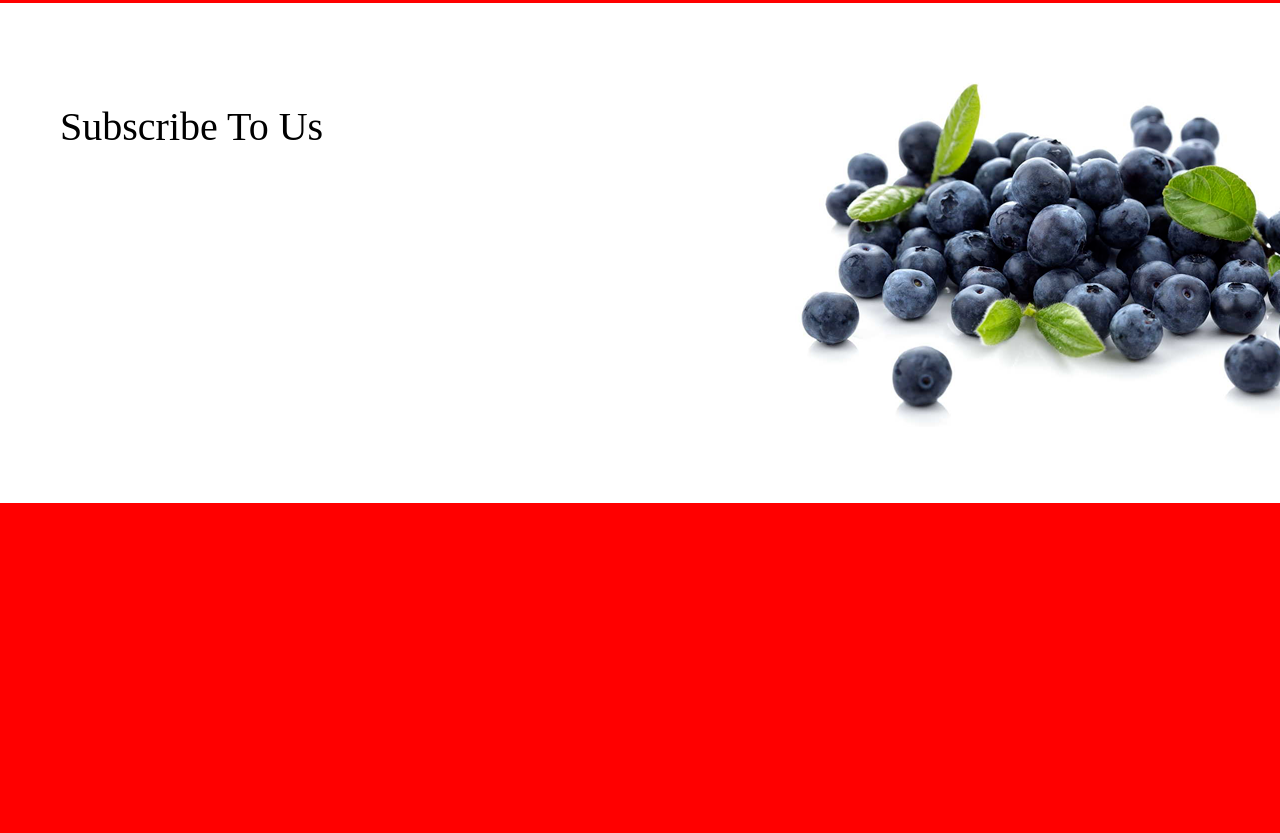
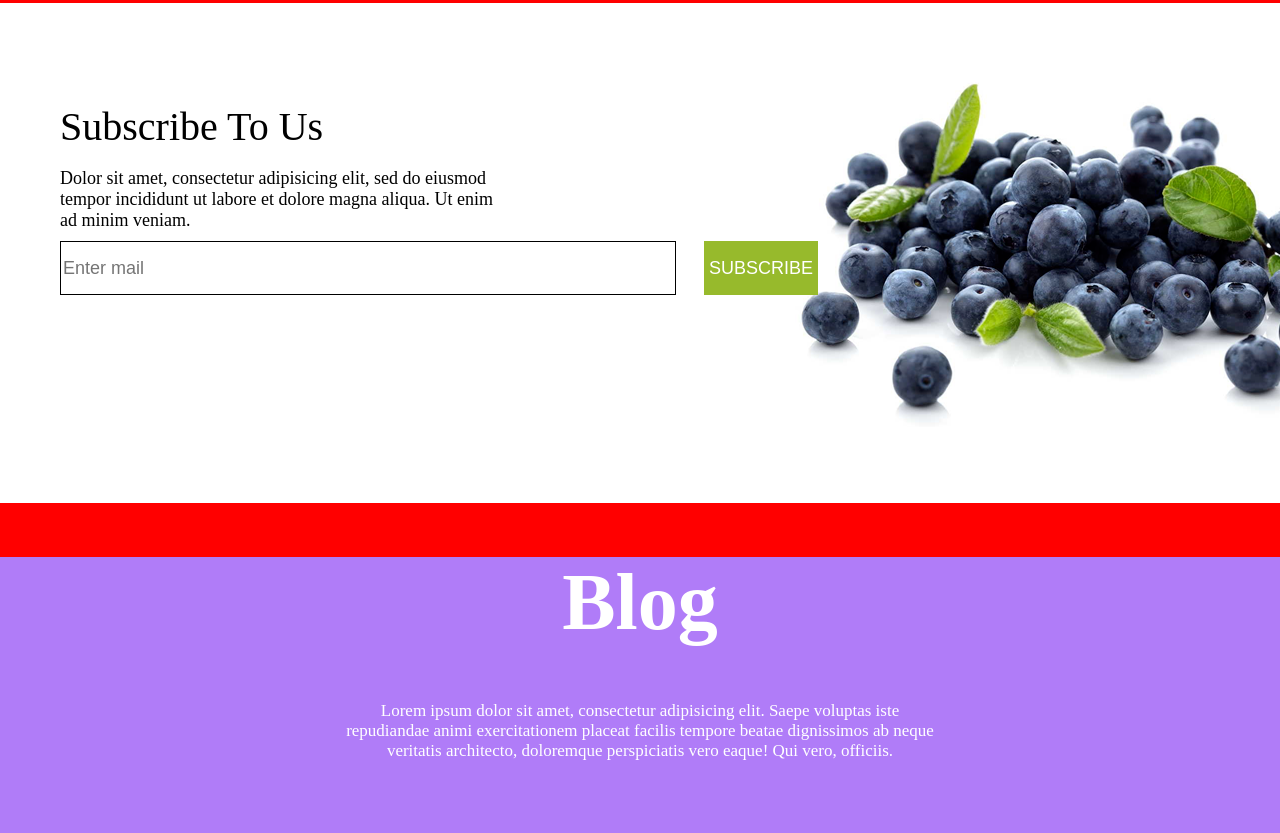
Before and after one commit to gargulec352/NaInfe, a plain HTML site: page index.html in a window 1280 px wide. Shown: the part 3987-4820 px from the top of the page. Drawn offline with Linux system fonts and the light colour scheme.

Commit message:
subscribe and concept blog

```diff
--- a/index.html
+++ b/index.html
@@ -114,9 +114,19 @@
 		<div class="subscribe">
 			<div class="sub-header">
 				<p class="header-text">Subscribe To Us</p>
+				<p class="sub-text">Dolor sit amet, consectetur adipisicing elit, sed do eiusmod tempor incididunt ut labore et dolore magna aliqua. Ut enim ad minim veniam.</p>
+			</div>
+			<form style="margin-left: 60px;">
+				<input type="email" name="email" placeholder="Enter mail" class="input-email">
+				<button type="button" class="sub-button">SUBSCRIBE</button>
+			</form>
+		</div>
+		<div class="blog">
+			<div class="blog-text">
+				<h1 style="font-size: 80px;">Blog</h1>
+				<p>Lorem ipsum dolor sit amet, consectetur adipisicing elit. Saepe voluptas iste repudiandae animi exercitationem placeat facilis tempore beatae dignissimos ab neque veritatis architecto, doloremque perspiciatis vero eaque! Qui vero, officiis.</p>
 			</div>
 		</div>
-		<div class="blog"></div>
 		<div class="contact"></div>
 		<div class="footer"></div>
 	</div>
--- a/main.css
+++ b/main.css
@@ -255,15 +255,52 @@ p{
 
 .sub-header{
 	margin-left: 60px;
-	font-size: 40px;
 }
 
 .header-text{
 	padding-top: 100px;
+	font-size: 40px;
+}
+
+.sub-text{
+	width: 450px;
+	font-size: 18px;
+}
+
+.input-email{
+	margin-right: 24px;
+	width: 50%;
+	height: 50px;
+	outline: 0;
+	border: 1px solid black;
+	font-size: 18px;
+}
+
+.sub-button{
+	background-color: #97ba2c;
+	height: 54px;
+	font-size: 18px;
+	padding: 0 5px;
+	color: white;
+	border: none;
+}
+
+.sub-button:hover{
+	cursor: pointer;
 }
 
 .blog{
+	background-color: #b07cf8;
+	color: white;
+	text-align: center;
+	height: 750px;
+}
 
+.blog-text{
+	width: 600px;
+	margin-left: auto;
+	margin-right: auto;
+	font-size: 17px;
 }
 
 .contact{
```
